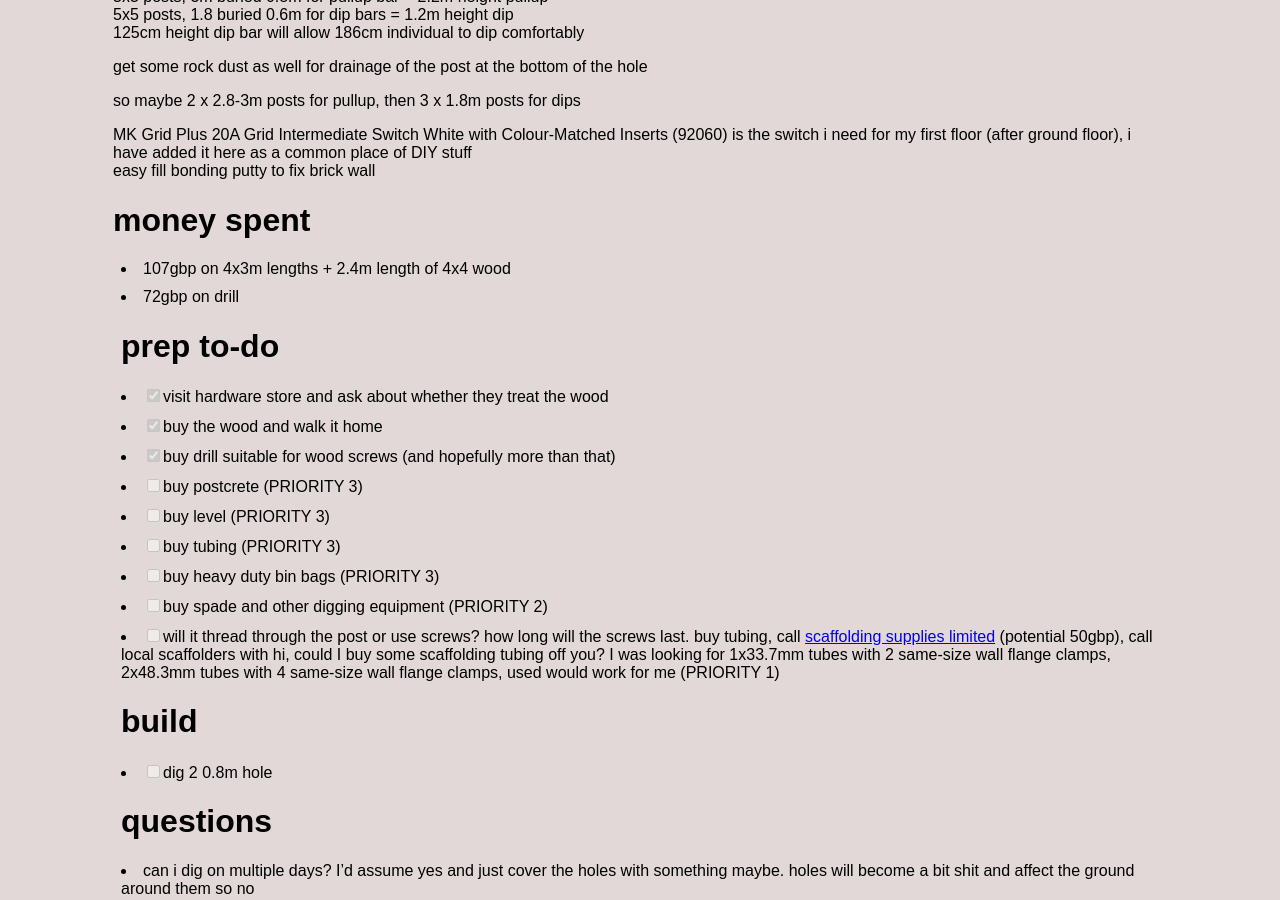
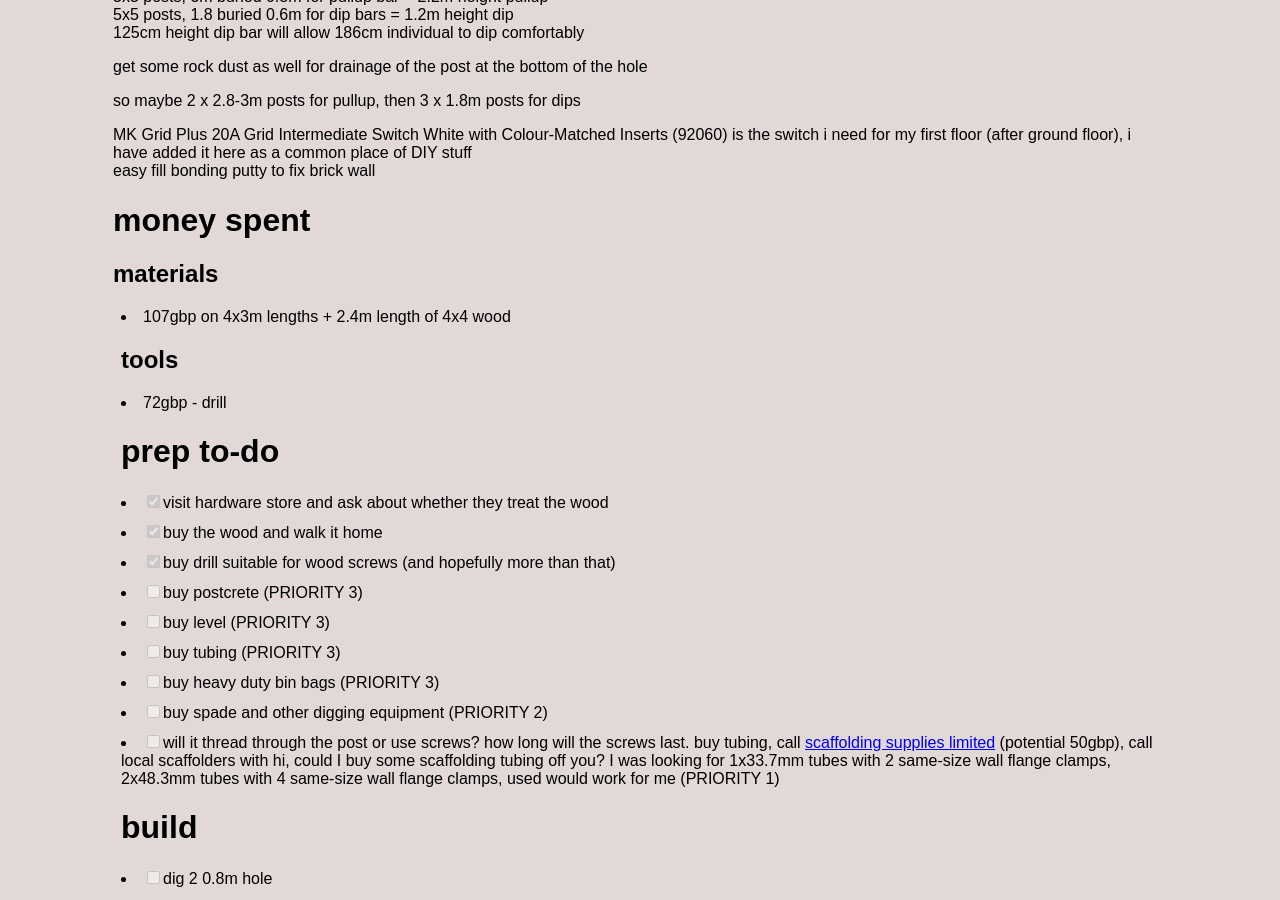
Before and after one commit to jsbaasi/jsbaasi.github.io, a Jekyll site: the page built from _posts/2026-06-08-garden-calisthenics-equipment.md, in a window 1280 px wide and 900 px high, scrolled down 437 px. Built offline with Jekyll 4.4.1, drawn with Linux system fonts in a browser that asks for light colours.

Commit message:
vault backup: 2026-07-24 13:42:56

```diff
--- a/_posts/2026-06-08-garden-calisthenics-equipment.md
+++ b/_posts/2026-06-08-garden-calisthenics-equipment.md
@@ -24,8 +24,10 @@ so maybe 2 x 2.8-3m posts for pullup, then 3 x 1.8m posts for dips
 MK Grid Plus 20A Grid Intermediate Switch White with Colour-Matched Inserts (92060) is the switch i need for my first floor (after ground floor), i have added it here as a common place of DIY stuff
 easy fill bonding putty to fix brick wall
 # money spent
+## materials
 - 107gbp on 4x3m lengths + 2.4m length of 4x4 wood
-- 72gbp on drill
+## tools
+- 72gbp - drill
 # prep to-do
 - [x] visit hardware store and ask about whether they treat the wood
 - [x] buy the wood and walk it home
```
